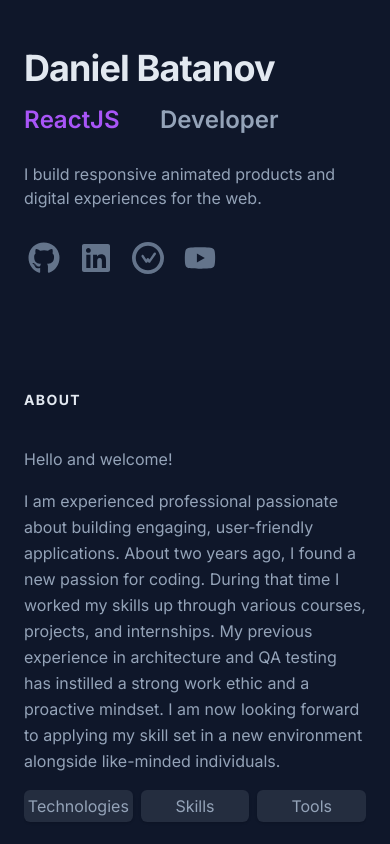
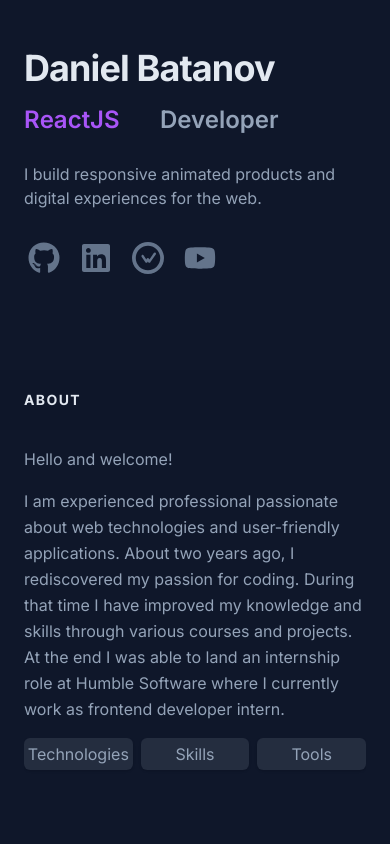
Before and after one commit to batanoffs/portfolio, a React (Vite) app: page / in a window 390 px wide. Shown: the top 844 px of the page. Built offline with nearby package versions, Linux system fonts and the light colour scheme.

Commit message:
add component for buttons and import it update return function logic

```diff
--- /dev/null
+++ b/src/components/SkillButtons.tsx
@@ -0,0 +1,95 @@
+import { useState } from 'react';
+import { techStack } from '../constants/skills';
+
+export const SkillButtons = () => {
+    const [showTech, setShowTech] = useState(false);
+    const [showSkills, setShowSkills] = useState(false);
+    const [showTools, setShowTools] = useState(false);
+
+    return (
+        <div className="flex flex-col gap-2 h-[180px] lg:h-[160px] overflow-hidden md:h-[150px]">
+            <div className="flex gap-2">
+                <button
+                    className="hover:text-center hover:animate-pulse w-[33%] h-8 hover:bg-cyan-400/30
+                    border-0 border-slate-700 shadow rounded-md bg-slate-200/10 cursor-pointer
+                    hover:shadow-[inset_0_1px_0_0_rgba(148,163,184,0.1)] hover:drop-shadow-lg"
+                    onMouseEnter={() => setShowTech(true)}
+                    onMouseLeave={() => setShowTech(false)}
+                    onTouchStart={() => setShowTech(true)}
+                    onTouchEnd={() => setShowTech(false)}
+                >
+                    Technologies
+                </button>
+                <button
+                    className="hover:animate-pulse w-[33%] h-8 hover:bg-teal-700/40
+                    border-0 border-slate-700 shadow rounded-md bg-slate-200/10 cursor-pointer
+                    hover:shadow-[inset_0_1px_0_0_rgba(148,163,184,0.1)] hover:drop-shadow-lg"
+                    onMouseEnter={() => setShowSkills(true)}
+                    onMouseLeave={() => setShowSkills(false)}
+                    onTouchStart={() => setShowTech(true)}
+                    onTouchEnd={() => setShowTech(false)}
+                >
+                    Skills
+                </button>
+                <button
+                    className="hover:animate-pulse w-[33%] h-8 hover:bg-purple-800/30
+                    border-0 border-slate-700 shadow rounded-md bg-slate-200/10 cursor-pointer
+                    hover:shadow-[inset_0_1px_0_0_rgba(148,163,184,0.1)] hover:drop-shadow-lg"
+                    onMouseEnter={() => setShowTools(true)}
+                    onMouseLeave={() => setShowTools(false)}
+                    onTouchStart={() => setShowTech(true)}
+                    onTouchEnd={() => setShowTech(false)}
+                >
+                    Tools
+                </button>
+            </div>
+            <div className="">
+                <div
+                    className={`flex flex-wrap gap-1 animate-writing overflow-hidden whitespace-nowrap  ${
+                        showTech ? 'flex' : 'hidden'
+                    }`}
+                >
+                    {techStack.technologies.map((tech) => (
+                        <div
+                            className="inline-block items-center overflow-hidden whitespace-nowrap rounded-full bg-cyan-400/30
+                            px-3 py-1 text-xs font-medium leading-5 text-slate-200"
+                            key={tech}
+                        >
+                            {tech}
+                        </div>
+                    ))}
+                </div>
+                <div
+                    className={`flex flex-wrap gap-1 animate-writing overflow-hidden whitespace-nowrap ${
+                        showSkills ? 'flex' : 'hidden'
+                    }`}
+                >
+                    {techStack.skills.map((skill) => (
+                        <div
+                            className="inline-block items-center overflow-hidden whitespace-nowrap rounded-full bg-teal-700/40
+                            px-3 py-1 text-xs font-medium leading-5 text-slate-200"
+                            key={skill}
+                        >
+                            {skill}
+                        </div>
+                    ))}
+                </div>
+                <div
+                    className={`flex flex-wrap gap-1 animate-writing overflow-hidden whitespace-nowrap ${
+                        showTools ? 'flex' : 'hidden'
+                    }`}
+                >
+                    {techStack.tools.map((tool) => (
+                        <div
+                            className="inline-block items-center overflow-hidden whitespace-nowrap rounded-full bg-purple-800/30
+                            px-3 py-1 text-xs font-medium leading-5 text-slate-200"
+                            key={tool}
+                        >
+                            {tool}
+                        </div>
+                    ))}
+                </div>
+            </div>
+        </div>
+    );
+};
--- a/src/components/Summary.tsx
+++ b/src/components/Summary.tsx
@@ -1,5 +1,4 @@
-import { useState } from 'react';
-import { techStack } from '../constants/skills';
+import { SkillButtons } from './SkillButtons';
 
 type SummaryProps = {
     name: string;
@@ -7,109 +6,18 @@ type SummaryProps = {
 };
 
 export const Summary = ({ name, className }: SummaryProps) => {
-    const [showTech, setShowTech] = useState(false);
-    const [showSkills, setShowSkills] = useState(false);
-    const [showTools, setShowTools] = useState(false);
     const small = (
-        <div className={className}>
-            <p className="mb-4">Hello and welcome!</p>
-
-            <p className="mb-4">
-                I am experienced professional passionate about building engaging, user-friendly
-                applications. About two years ago, I found a new passion for coding. During that
-                time I worked my skills up through various courses, projects, and internships. My
-                previous experience in architecture and QA testing has instilled a strong work ethic
-                and a proactive mindset. I am now looking forward to applying my skill set in a new
-                environment alongside like-minded individuals.
-            </p>
-            <div className="flex flex-col gap-2 h-[180px] lg:h-[160px] overflow-hidden md:h-[150px]">
-                <div className="flex gap-2">
-                    <button
-                        className="hover:text-center hover:animate-pulse w-[33%] h-8 hover:bg-cyan-400/30
-                    border-0 border-slate-700 shadow rounded-md bg-slate-200/10 cursor-pointer"
-                        onMouseEnter={() => setShowTech(true)}
-                        onMouseLeave={() => setShowTech(false)}
-                        onTouchStart={() => setShowTech(true)}
-                        onTouchEnd={() => setShowTech(false)}
-                    >
-                        Technologies
-                    </button>
-                    <button
-                        className="hover:animate-pulse w-[33%] h-8 hover:bg-teal-700/40
-                    border-0 border-slate-700 shadow rounded-md bg-slate-200/10 cursor-pointer"
-                        onMouseEnter={() => setShowSkills(true)}
-                        onMouseLeave={() => setShowSkills(false)}
-                        onTouchStart={() => setShowTech(true)}
-                        onTouchEnd={() => setShowTech(false)}
-                    >
-                        Skills
-                    </button>
-                    <button
-                        className="hover:animate-pulse w-[33%] h-8 hover:bg-purple-800/30
-                    border-0 border-slate-700 shadow rounded-md bg-slate-200/10 cursor-pointer"
-                        onMouseEnter={() => setShowTools(true)}
-                        onMouseLeave={() => setShowTools(false)}
-                        onTouchStart={() => setShowTech(true)}
-                        onTouchEnd={() => setShowTech(false)}
-                    >
-                        Tools
-                    </button>
-                </div>
-                <div className="">
-                    <div
-                        className={`flex flex-wrap gap-1 animate-writing overflow-hidden whitespace-nowrap  ${
-                            showTech ? 'flex' : 'hidden'
-                        }`}
-                    >
-                        {techStack.technologies.map((tech) => (
-                            <div
-                                className="inline-block items-center overflow-hidden whitespace-nowrap rounded-full bg-cyan-400/30
-                            px-3 py-1 text-xs font-medium leading-5 text-slate-200"
-                                key={tech}
-                            >
-                                {tech}
-                            </div>
-                        ))}
-                    </div>
-                    <div
-                        className={`flex flex-wrap gap-1 animate-writing overflow-hidden whitespace-nowrap ${
-                            showSkills ? 'flex' : 'hidden'
-                        }`}
-                    >
-                        {techStack.skills.map((skill) => (
-                            <div
-                                className="inline-block items-center overflow-hidden whitespace-nowrap rounded-full bg-teal-700/40
-                            px-3 py-1 text-xs font-medium leading-5 text-slate-200"
-                                key={skill}
-                            >
-                                {skill}
-                            </div>
-                        ))}
-                    </div>
-                    <div
-                        className={`flex flex-wrap gap-1 animate-writing overflow-hidden whitespace-nowrap ${
-                            showTools ? 'flex' : 'hidden'
-                        }`}
-                    >
-                        {techStack.tools.map((tool) => (
-                            <div
-                                className="inline-block items-center overflow-hidden whitespace-nowrap rounded-full bg-purple-800/30
-                            px-3 py-1 text-xs font-medium leading-5 text-slate-200"
-                                key={tool}
-                            >
-                                {tool}
-                            </div>
-                        ))}
-                    </div>
-                </div>
-            </div>
-        </div>
+        <p className="mb-4">
+            I am experienced professional passionate about web technologies and user-friendly
+            applications. About two years ago, I rediscovered my passion for coding. During that
+            time I have improved my knowledge and skills through various courses and projects. At the
+            end I was able to land an internship role at Humble Software where I currently work as
+            frontend developer intern.
+        </p>
     );
 
     const long = (
-        <div className={className}>
-            <p className="mb-4">Hello and welcome!</p>
-
+        <>
             <p className="mb-4">
                 Ever since writing my first program in high school of mathematics, I have developed
                 a deep passion for coding. As a former architect, my passion was further nurtured
@@ -141,17 +49,20 @@ export const Summary = ({ name, className }: SummaryProps) => {
                 </a>
                 .
             </p>
-        </div>
+        </>
     );
 
     const full = (
+        <p className="mb-4">
+            Beyond the professional realm, I enjoy board games, hiking, gardening and sometimes I play squash or basketball.
+        </p>
+    );
+    return (
         <div className={className}>
             <p className="mb-4">Hello and welcome!</p>
 
-            <p className="mb-4">
-                Beyond the professional realm, I enjoy board games, hiking, and gardening.
-            </p>
+            {name === 'full' ? full : name === 'long' ? long : name === 'small' ? small : small}
+            {name === 'small' ? <SkillButtons /> : null}
         </div>
     );
-    return name === 'full' ? full : name === 'long' ? long : name === 'small' ? small : small;
 };
```
